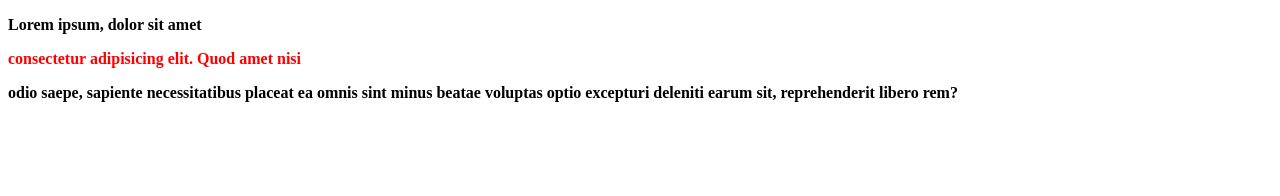
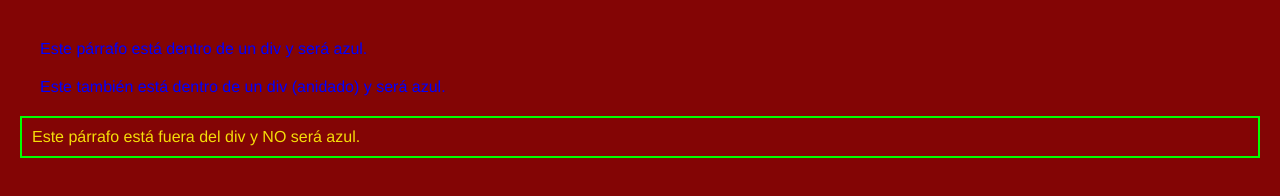
Before and after one commit to FeRodriguezAut/GUIA_DE_APRENDIZAJE_SELECTORES_MODELO_CAJA_CASCADA_HERENCIA_ESPECIFICIDAD, a plain HTML site: page Index.html in a window 1280 px wide. Drawn offline with Linux system fonts and the light colour scheme.

Commit message:
Selector desendencia

```diff
--- a/Index.html
+++ b/Index.html
@@ -3,13 +3,14 @@
 <head>
     <meta charset="UTF-8">
     <meta name="viewport" content="width=device-width, initial-scale=1.0">
-    <title>Pagina de Prueba para probar los estilos de Css
-    </title>
-<p><b>Lorem ipsum, dolor sit amet <p style="color: rgb(255, 0, 0);"> consectetur adipisicing elit. Quod amet nisi</p> odio saepe, sapiente necessitatibus placeat ea omnis sint minus beatae voluptas optio excepturi deleniti earum sit, reprehenderit libero rem?</p></b>
-
-
+    <title>Página de Prueba para probar los estilos de CSS</title>
+    <link rel="stylesheet" href="styles.css">
 </head>
 <body>
-
+  <div>
+    <p>Este párrafo está dentro de un div y será azul.</p>
+    <p>Este también está dentro de un div (anidado) y será azul.</p>
+  </div>
+  <p>Este párrafo está fuera del div y NO será azul.</p>
 </body>
 </html>
--- a/styles.css
+++ b/styles.css
@@ -36,3 +36,8 @@ h1 + h2 {
 p ~ div {
   border: 2px dashed #0000ff;
 }
+
+
+div p {
+  color: blue;
+}
```
